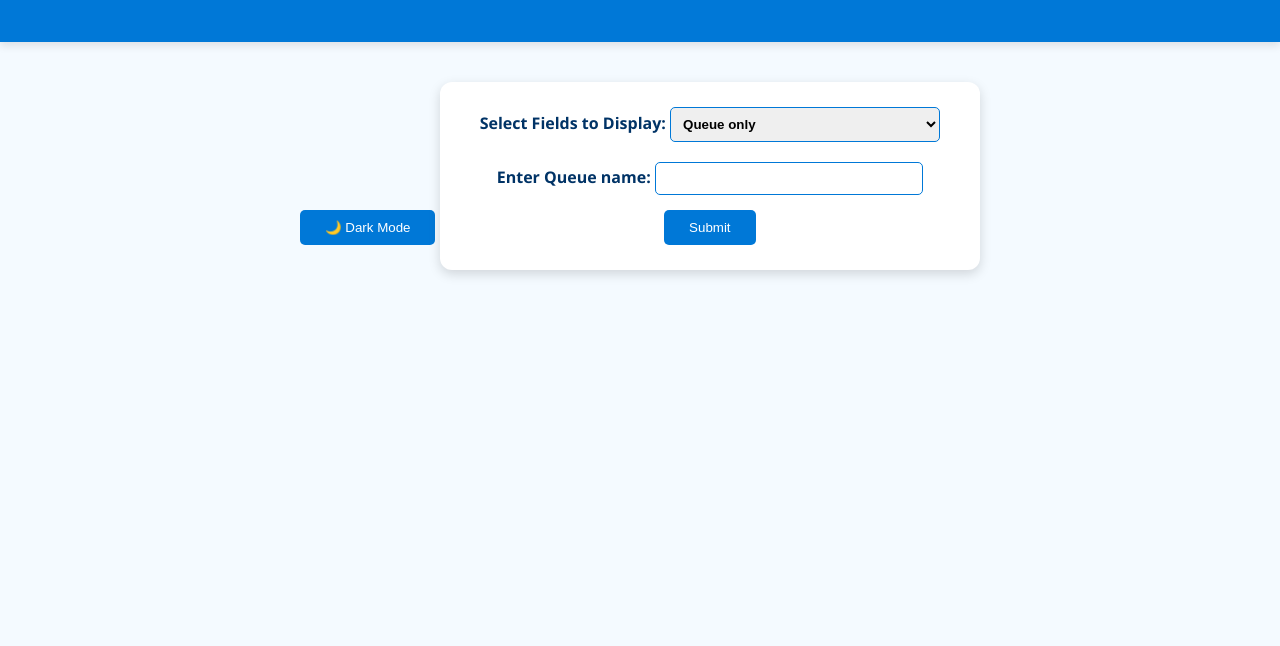
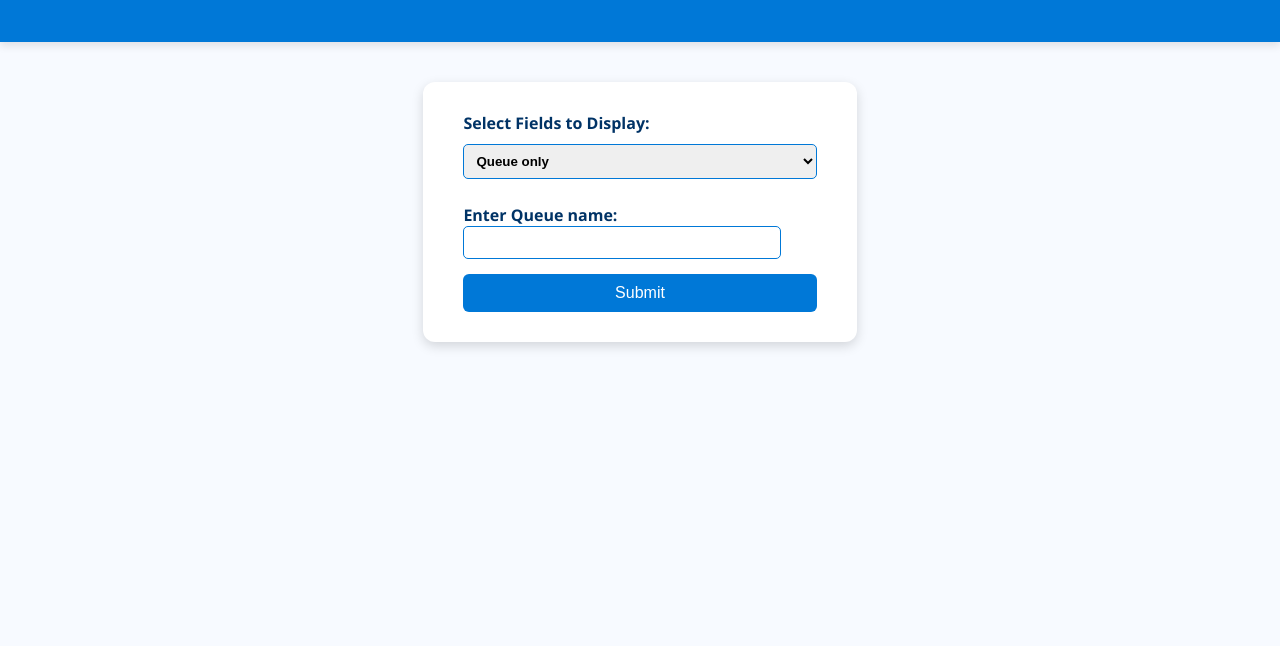
Before and after one commit to LectroC/Demo2025, a plain HTML site: page index.html in a window 1280 px wide. Shown: the part 154-800 px from the top of the page. Drawn offline with Linux system fonts and the light colour scheme.

Commit message:
Changed UI elements (Dark mode, Aligned textboxes)

```diff
--- a/style.css
+++ b/style.css
@@ -1,10 +1,57 @@
 body {
-  font-family: "Segoe UI", Tahoma, Geneva, Verdana, sans-serif;
-  background-color: #f4faff;
+  font-family: 'Segoe UI', Tahoma, Geneva, Verdana, sans-serif;
+  background-color: #f7faff;
   color: #003366;
   text-align: center;
   margin: 0;
   padding: 0;
+  transition: background-color 0.4s, color 0.4s;
+}
+
+/* Dark mode styles */
+body.dark-mode {
+  background-color: #121212;
+  color: #e0e0e0;
+}
+
+/* Dark mode elements */
+body.dark-mode .form-container {
+  background-color: #1e1e1e;
+  box-shadow: 0 4px 12px rgba(255, 255, 255, 0.1);
+}
+
+body.dark-mode input,  {
+  background-color: #2c2c2c;
+  color: #e0e0e0;
+  border: 1px solid #66aaff;
+}
+
+body.dark-mode .input-group label{
+	background-color: #1e1e1e;
+	color: #ffffff;
+}
+
+body.dark-mode select {
+  background-color: #2c2c2c;
+  color: #e0e0e0;
+}
+
+/* Toggle button */
+#theme-toggle {
+  position: absolute;
+  top: 20px;
+  right: 20px;
+  background-color: #0078d7;
+  color: white;
+  border: none;
+  padding: 10px 15px;
+  border-radius: 6px;
+  cursor: pointer;
+  transition: background-color 0.3s;
+}
+
+#theme-toggle:hover {
+  background-color: #005fa3;
 }
 
 header {
@@ -22,46 +69,61 @@ main {
 .form-container {
   background-color: white;
   display: inline-block;
-  padding: 25px 40px;
+  padding: 30px 40px;
   border-radius: 12px;
   box-shadow: 0 4px 12px rgba(0, 0, 0, 0.15);
+  text-align: left;
+}
+
+.dropdown-label {
+  font-weight: 600;
+  display: block;
+  margin-bottom: 10px;
+}
+
+select {
+  margin-bottom: 25px;
+  padding: 8px;
+  border: 1px solid #0078d7;
+  border-radius: 5px;
+  width: 100%;
+  font-weight: 600;
 }
 
 .input-group {
+  display: grid;
+  grid-template-columns: 150px 1fr; /* label width + input width */
+  align-items: center;
   margin-bottom: 15px;
-  display: flex;
-  flex-direction: column;
-  align-items: flex-start;
+  column-gap: 15px;
 }
 
-label {
-  margin-bottom: 5px;
+.input-group label {
+  text-align: left;
   font-weight: 600;
+  color: #003366;
 }
 
-input {
+.input-group input {
+  width: 100%;
+  max-width: 300px; /* consistent width for all textboxes */
   padding: 8px;
   border: 1px solid #0078d7;
   border-radius: 5px;
-  width: 250px;
-}
-
-select {
-  margin-bottom: 20px;
-  padding: 8px;
-  border: 1px solid #0078d7;
-  border-radius: 5px;
-  width: 270px;
-  font-weight: 600;
+  justify-self: end; /* aligns inputs to the right */
 }
 
 button {
+  display: block;
+  width: 100%;
   background-color: #0078d7;
   color: white;
   border: none;
-  padding: 10px 25px;
-  border-radius: 5px;
+  padding: 10px;
+  border-radius: 6px;
   cursor: pointer;
+  font-size: 1rem;
+  margin-top: 10px;
   transition: 0.3s;
 }
 
```
